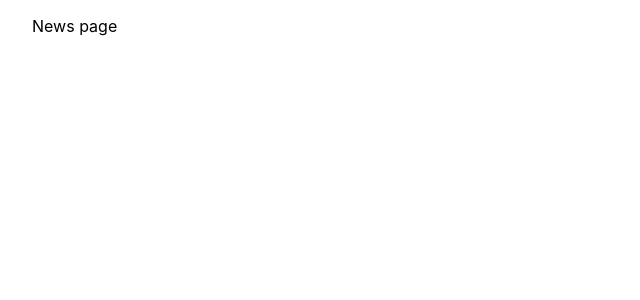
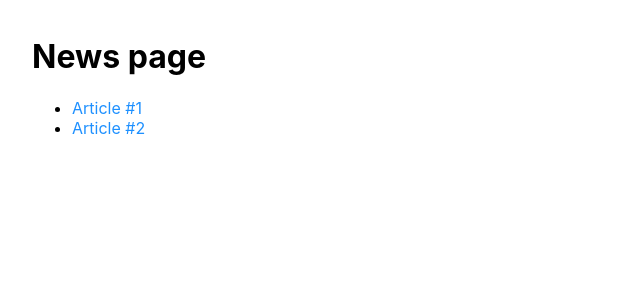
Before and after one commit to EliTu/nextjs-crash-courses, a Next.js app: page /news in a window 1280 px wide. Shown: the top 300 px of the page, without its empty margins (0-640 px from the left). Built offline with nearby package versions, Linux system fonts and the light colour scheme.

Commit message:
navigation concepts

```diff
--- a/pages/news/[newsId].tsx
+++ b/pages/news/[newsId].tsx
@@ -3,10 +3,12 @@ import { useRouter } from "next/router";
 export default function NewsItem() {
   const { query } = useRouter();
 
+  const pageTitle = query.newsId?.toString().toUpperCase();
+
   return (
     <>
-      <h1>News Item nested route</h1>
-      <div>id: {query.newsId}</div>
+      <h1>{pageTitle}</h1>
+      <a href="/news">Go back</a>
     </>
   );
 }
--- a/pages/news/index.tsx
+++ b/pages/news/index.tsx
@@ -1,3 +1,15 @@
 export default function News() {
-  return <div>News page</div>;
+  return (
+    <div>
+      <h1>News page</h1>
+      <ul>
+        <li>
+          <a href="/news/article-1">Article #1</a>
+        </li>
+        <li>
+          <a href="/news/article-2">Article #2</a>
+        </li>
+      </ul>
+    </div>
+  );
 }
--- a/styles/globals.css
+++ b/styles/globals.css
@@ -7,7 +7,7 @@ body {
 }
 
 a {
-  color: inherit;
+  color: dodgerblue;
   text-decoration: none;
 }
 
```
